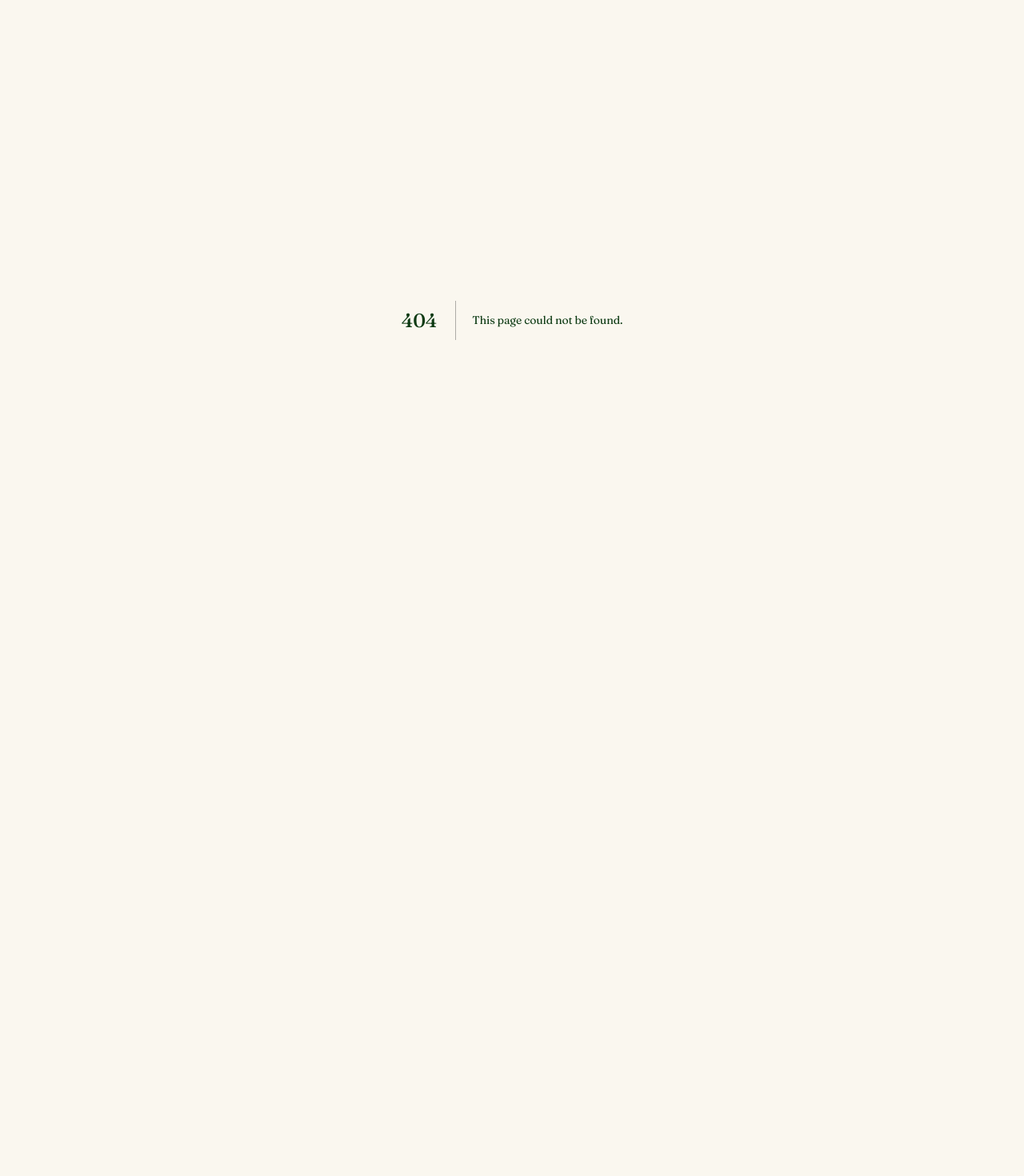
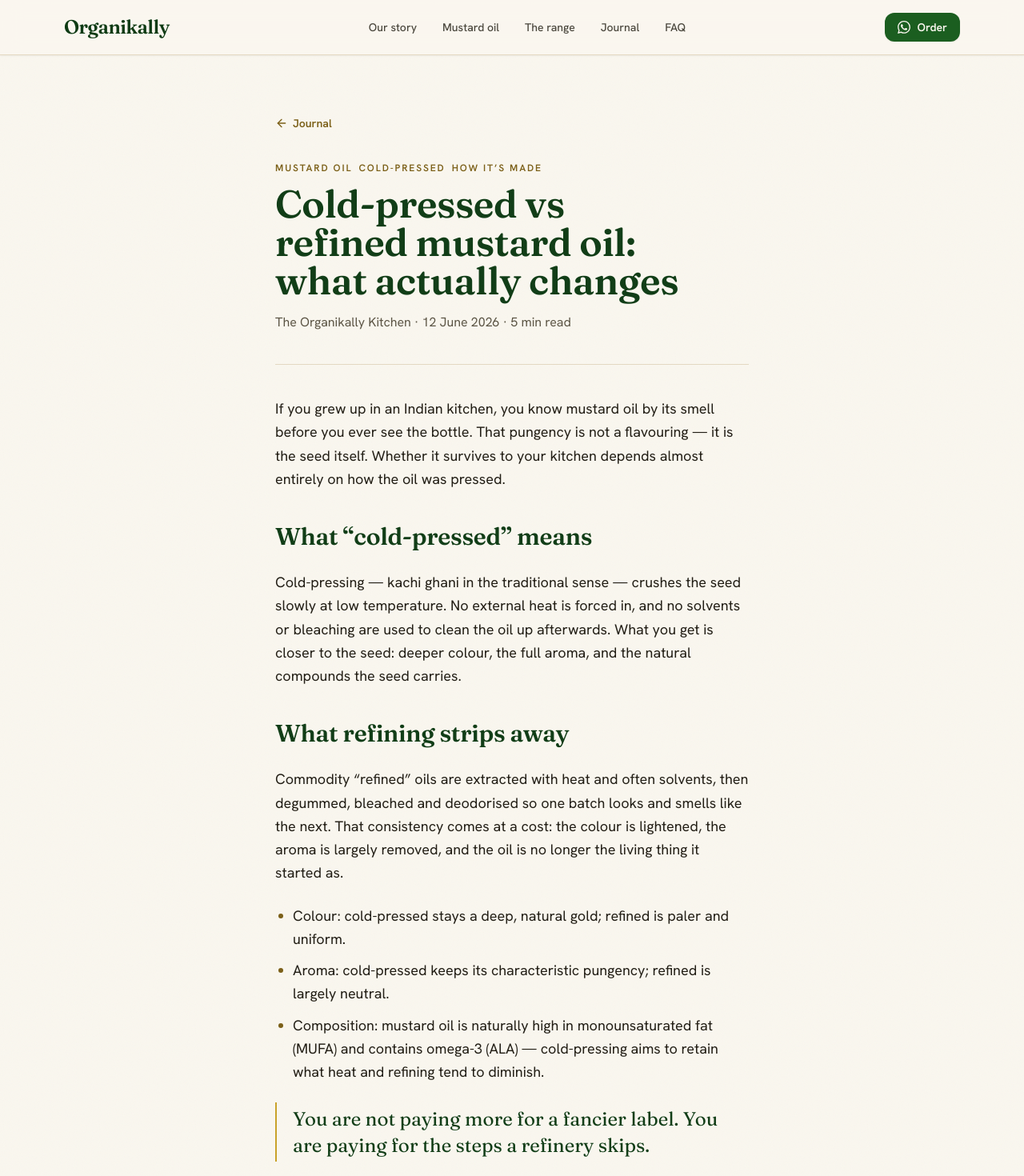
Before and after one commit to organikally/organikally-landing, a Next.js app: page /journal/cold-pressed-vs-refined-mustard-oil/ in a window 1280 px wide. Before the commit this address had no page. Shown: the top 1470 px of the page at 80% size. Before the commit the page ends 800 px from the top, so only its background shows below. Built offline with nearby package versions, Linux system fonts and the light colour scheme; a web font is replaced by a local one.

Commit message:
feat(blog): static journal index, post pages & block renderer

```diff
--- /dev/null
+++ b/app/journal/[slug]/page.tsx
@@ -0,0 +1,95 @@
+import type { Metadata } from 'next';
+import Link from 'next/link';
+import { notFound } from 'next/navigation';
+import { ArrowLeft } from 'lucide-react';
+import SiteHeader from '@/components/layout/SiteHeader';
+import SiteFooter from '@/components/layout/SiteFooter';
+import PostBody from '@/components/blog/PostBody';
+import JsonLd from '@/components/seo/JsonLd';
+import Cta from '@/components/ui/Cta';
+import { posts, getPost } from '@/content/blog/posts';
+import { formatDate } from '@/lib/format';
+import { articleSchema, breadcrumbSchema } from '@/lib/schema';
+import { whatsapp } from '@/lib/site';
+
+export function generateStaticParams() {
+  return posts.map((p) => ({ slug: p.slug }));
+}
+
+export async function generateMetadata({
+  params,
+}: {
+  params: Promise<{ slug: string }>;
+}): Promise<Metadata> {
+  const { slug } = await params;
+  const post = getPost(slug);
+  if (!post) return {};
+  return {
+    title: post.title,
+    description: post.excerpt,
+    alternates: { canonical: `/journal/${post.slug}/` },
+    openGraph: {
+      type: 'article',
+      title: post.title,
+      description: post.excerpt,
+      publishedTime: post.date,
+    },
+  };
+}
+
+export default async function JournalPost({ params }: { params: Promise<{ slug: string }> }) {
+  const { slug } = await params;
+  const post = getPost(slug);
+  if (!post) notFound();
+
+  return (
+    <>
+      <JsonLd
+        data={[
+          articleSchema(post),
+          breadcrumbSchema([
+            { name: 'Home', path: '/' },
+            { name: 'Journal', path: '/journal/' },
+            { name: post.title, path: `/journal/${post.slug}/` },
+          ]),
+        ]}
+      />
+      <SiteHeader forceSolid />
+      <main className="grain min-h-dvh bg-cream pt-28 md:pt-36">
+        <article className="mx-auto max-w-2xl px-6 pb-24 md:px-10">
+          <Link
+            href="/journal/"
+            className="inline-flex items-center gap-1.5 text-sm font-semibold text-gold-ink hover:text-forest"
+          >
+            <ArrowLeft className="h-4 w-4" /> Journal
+          </Link>
+          <p className="mt-8 flex flex-wrap gap-2">
+            {post.tags.map((t) => (
+              <span key={t} className="eyebrow">
+                {t}
+              </span>
+            ))}
+          </p>
+          <h1 className="mt-3 font-serif text-4xl font-semibold leading-tight text-forest md:text-5xl">
+            {post.title}
+          </h1>
+          <p className="mt-4 text-charcoal-60">
+            {post.author} · {formatDate(post.date)} · {post.readingMinutes} min read
+          </p>
+          <hr className="my-10 border-line" />
+          <PostBody blocks={post.body} />
+
+          <div className="mt-14 rounded-2xl border border-line bg-cream-deep/60 p-8 text-center">
+            <p className="font-serif text-2xl font-semibold text-forest">
+              Taste the difference for yourself.
+            </p>
+            <Cta href={whatsapp()} variant="primary" whatsapp external className="mt-5">
+              Order on WhatsApp
+            </Cta>
+          </div>
+        </article>
+      </main>
+      <SiteFooter />
+    </>
+  );
+}
--- /dev/null
+++ b/app/journal/page.tsx
@@ -0,0 +1,58 @@
+import type { Metadata } from 'next';
+import Link from 'next/link';
+import { ArrowRight } from 'lucide-react';
+import SiteHeader from '@/components/layout/SiteHeader';
+import SiteFooter from '@/components/layout/SiteFooter';
+import JsonLd from '@/components/seo/JsonLd';
+import { posts } from '@/content/blog/posts';
+import { formatDate } from '@/lib/format';
+import { breadcrumbSchema } from '@/lib/schema';
+
+export const metadata: Metadata = {
+  title: 'Journal',
+  description:
+    'Notes from the Organikally kitchen — cold-pressed vs refined oil, spotting genuinely organic staples, and how to cook with mustard oil.',
+  alternates: { canonical: '/journal/' },
+};
+
+export default function JournalIndex() {
+  const all = [...posts].sort((a, b) => b.date.localeCompare(a.date));
+  return (
+    <>
+      <JsonLd
+        data={breadcrumbSchema([
+          { name: 'Home', path: '/' },
+          { name: 'Journal', path: '/journal/' },
+        ])}
+      />
+      <SiteHeader forceSolid />
+      <main className="grain min-h-dvh bg-cream pt-28 md:pt-36">
+        <div className="mx-auto max-w-container px-6 pb-24 md:px-10">
+          <p className="eyebrow">The journal</p>
+          <h1 className="mt-3 max-w-2xl font-serif text-5xl font-semibold text-forest">
+            Knowing your oil is part of trusting it.
+          </h1>
+          <div className="mt-14 grid gap-6 md:grid-cols-3">
+            {all.map((p) => (
+              <Link
+                key={p.slug}
+                href={`/journal/${p.slug}/`}
+                className="group flex h-full flex-col rounded-2xl border border-line bg-cream-deep/50 p-7 shadow-sm transition duration-200 ease-brand hover:-translate-y-1 hover:shadow-md"
+              >
+                <p className="text-sm text-charcoal-60">
+                  {formatDate(p.date)} · {p.readingMinutes} min read
+                </p>
+                <h2 className="mt-3 font-serif text-2xl font-semibold text-forest">{p.title}</h2>
+                <p className="mt-3 flex-1 text-charcoal-60">{p.excerpt}</p>
+                <span className="mt-5 inline-flex items-center gap-1 font-semibold text-gold-ink">
+                  Read <ArrowRight className="h-4 w-4 transition group-hover:translate-x-1" />
+                </span>
+              </Link>
+            ))}
+          </div>
+        </div>
+      </main>
+      <SiteFooter />
+    </>
+  );
+}
--- /dev/null
+++ b/src/components/blog/PostBody.tsx
@@ -0,0 +1,44 @@
+import type { Block } from '@/content/blog/types';
+
+export default function PostBody({ blocks }: { blocks: Block[] }) {
+  return (
+    <div className="space-y-6">
+      {blocks.map((b, i) => {
+        switch (b.type) {
+          case 'h2':
+            return (
+              <h2 key={i} className="pt-4 font-serif text-3xl font-semibold text-forest">
+                {b.text}
+              </h2>
+            );
+          case 'ul':
+            return (
+              <ul key={i} className="space-y-2.5 pl-1">
+                {b.items.map((it, j) => (
+                  <li key={j} className="flex gap-3 text-lg leading-relaxed text-charcoal">
+                    <span className="mt-3 h-1.5 w-1.5 shrink-0 rounded-full bg-gold-ink" />
+                    {it}
+                  </li>
+                ))}
+              </ul>
+            );
+          case 'quote':
+            return (
+              <blockquote
+                key={i}
+                className="border-l-2 border-gold py-1 pl-5 font-serif text-2xl leading-snug text-forest"
+              >
+                {b.text}
+              </blockquote>
+            );
+          default:
+            return (
+              <p key={i} className="text-lg leading-relaxed text-charcoal">
+                {b.text}
+              </p>
+            );
+        }
+      })}
+    </div>
+  );
+}
```
